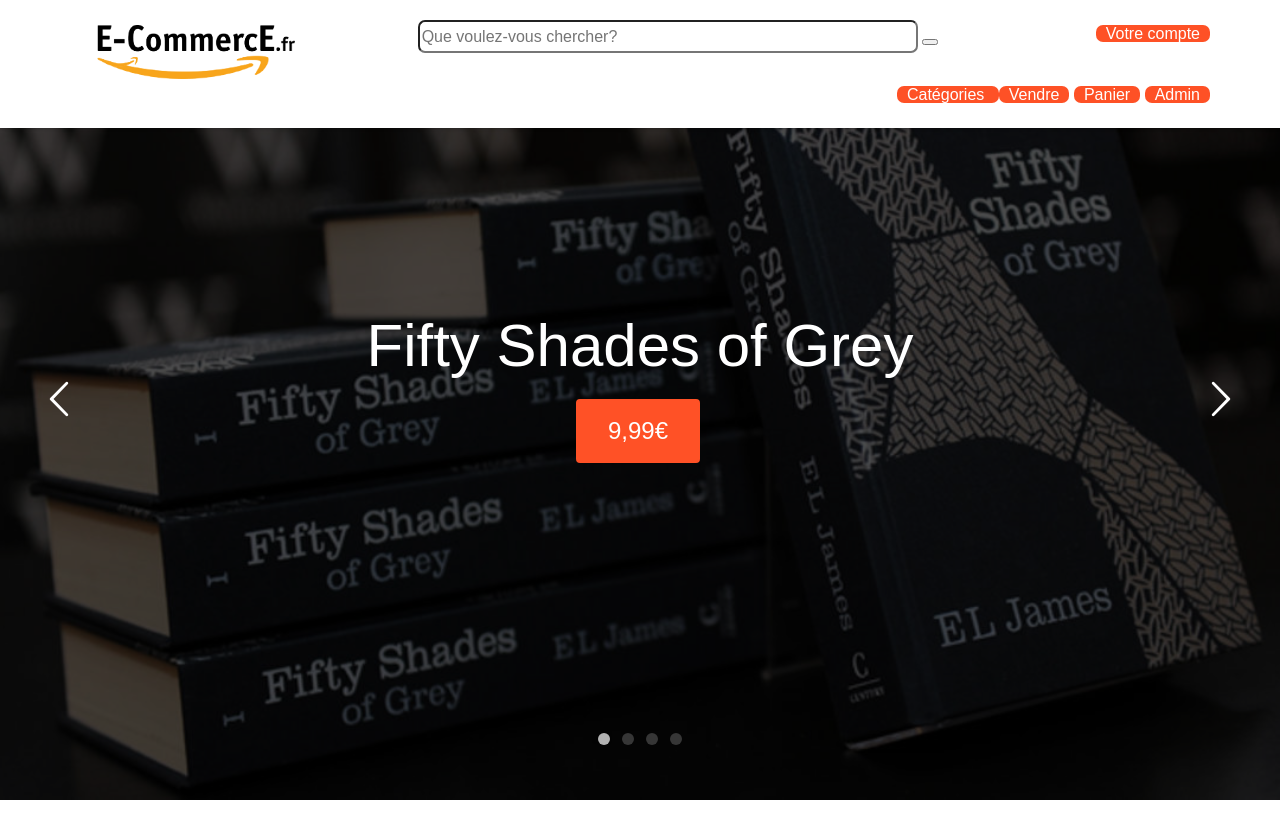
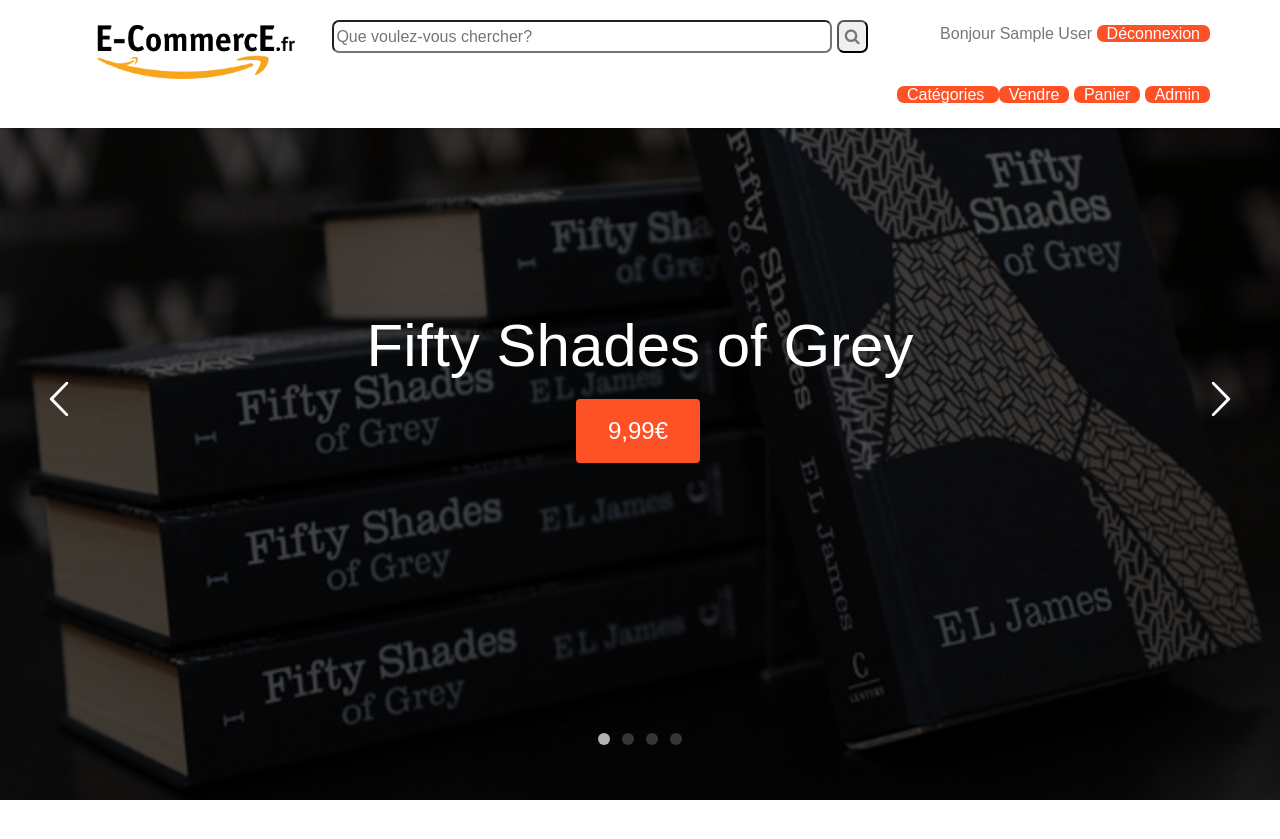
Before and after one commit to alfayc/aspegic, a PHP site: page /index.php in a window 1280 px wide. Shown: the top 839 px of the page. Run offline with PHP 8.4, Linux system fonts and the light colour scheme; the visitor is signed in with stand-in values (Sample User, id 1); some web fonts are replaced.

Commit message:
Add files via upload

```diff
--- a/pipisisinene/index.php
+++ b/pipisisinene/index.php
@@ -48,6 +48,8 @@
 	<link rel="stylesheet" href="css/flexslider.css">
 	<!-- Theme style  -->
 	<link rel="stylesheet" href="css/style.css">
+	<!-- W3school css -->
+	<link rel="stylesheet" href="https://cdnjs.cloudflare.com/ajax/libs/font-awesome/4.7.0/css/font-awesome.min.css">
 
 	<!-- Modernizr JS -->
 	<script src="js/modernizr-2.6.2.min.js"></script>
@@ -84,13 +86,45 @@
 					<div class="wrap">
 						<div class="search">
 							 <input type="text" class="searchTerm" style="width: 500px" placeholder="Que voulez-vous chercher?">
-							 <button type="submit" class="searchButton">
+							 <button type="submit" class="searchButton" style="border-radius: 7px">
 								 <i class="fa fa-search"></i>
 							</button>
 						</div>
 					 </div>
+
 					 <div>
-					 	<a class="listenav" href="AchatConnection.php" style="color: white">Votre compte</a>
+
+					 		<?php
+
+					 		if(isset($_SESSION['nom']) && !empty($_SESSION['nom']))
+					 		{
+					 			echo "Bonjour " . $_SESSION['nom'];
+					 		?>
+
+					 			<a class="listenav" href="index.php" style="color: white">Déconnexion</a>
+
+					 		<?php
+
+					 		session_unset();
+					 		session_destroy();
+
+					 		}
+
+
+					 		else
+					 		{
+
+					 		?>
+
+					 		<a class="listenav" href="AchatConnection.php" style="color: white">Mon compte</a>
+
+					 		<?php
+
+					 		}
+
+					 		?>
+
+
 					 </div>
 				</div>
 
@@ -192,15 +226,6 @@
 									<div class="feature-copy">
 										<h3>Visibilité</h3>
 										<p>En vendant sur E-CommercE, votre entreprise fera parler d'elle. Vos produits seront beaucoup plus accessibles et auront d'autant plus de visibilité. Inscrivez vous dès maintenant pour faire connaitre votre commerce.</p>
-
-										<?php
-
-										if(isset($_SESSION['nom']) && !empty($_SESSION['nom']))
-										{
-											echo $_SESSION['nom'];
-										}
-
-										?>
 
 									</div>
 								</div>
```
